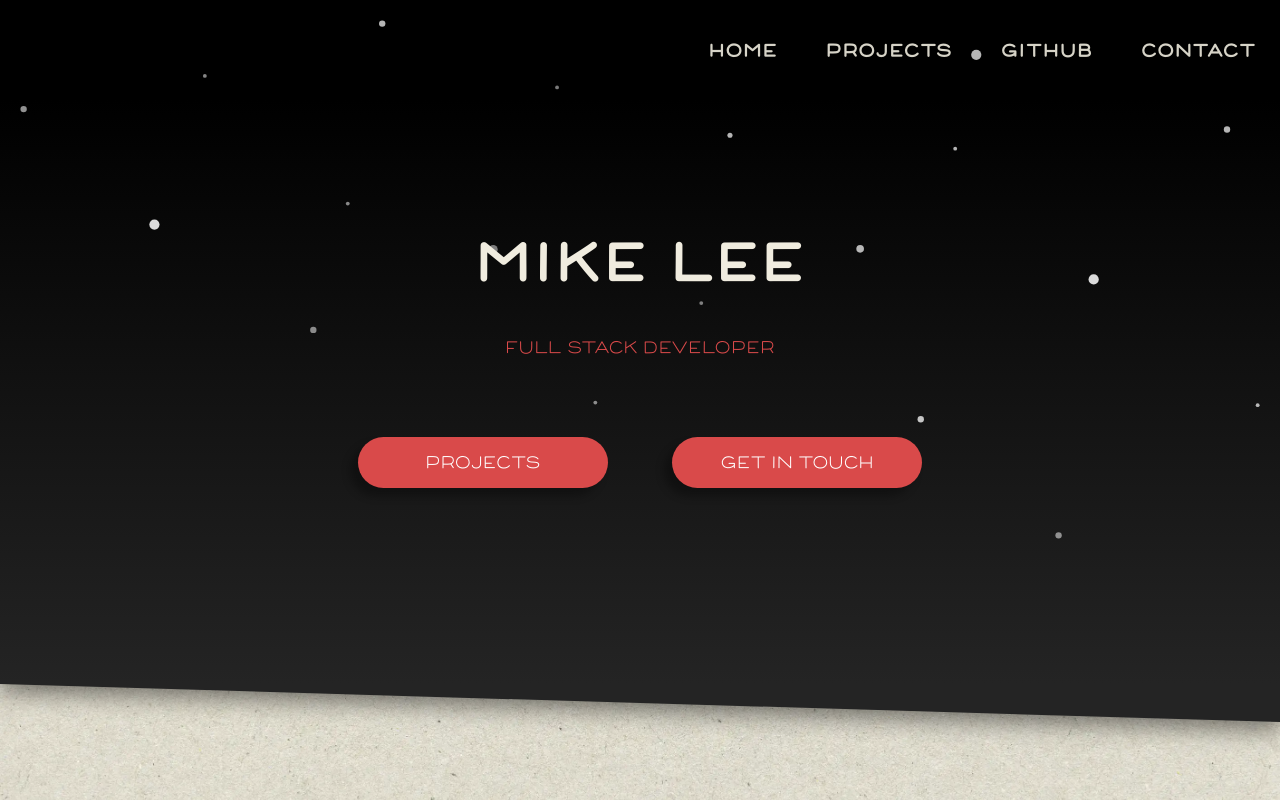
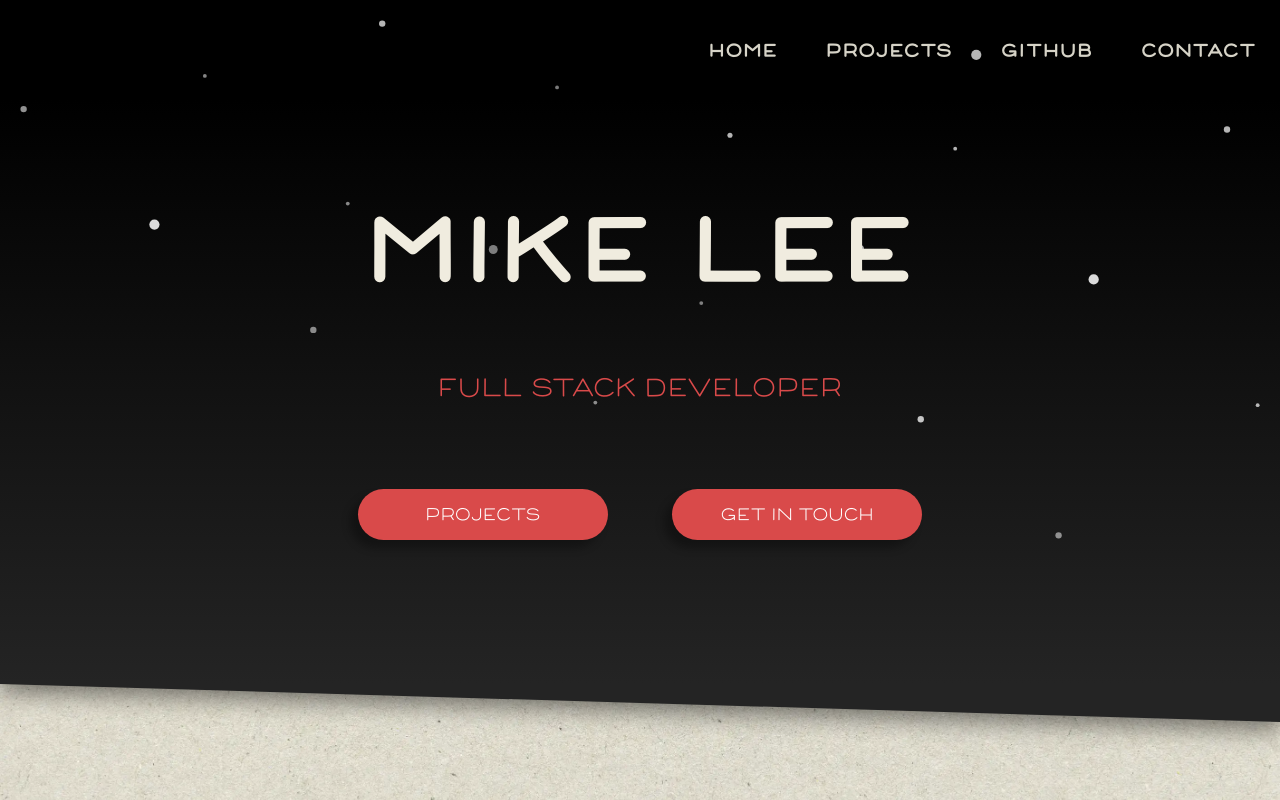
Before and after one commit to mikelee/portfolio-next, a Next.js app: page / in a window 1280 px wide. Shown: the top 800 px of the page. Built offline with nearby package versions, Linux system fonts and the light colour scheme.

Commit message:
Increase .name and .text font sizes on larger screens

```diff
--- a/sections/landing/landing.module.scss
+++ b/sections/landing/landing.module.scss
@@ -57,6 +57,13 @@
 
 @media screen and (min-width: 721px) {
     .landing {
+        .name {
+            font-size: 5rem;
+        }
+
+        .text {
+            font-size: 1.5rem;
+        }
 
         .buttons {
             flex-direction: row;
```
